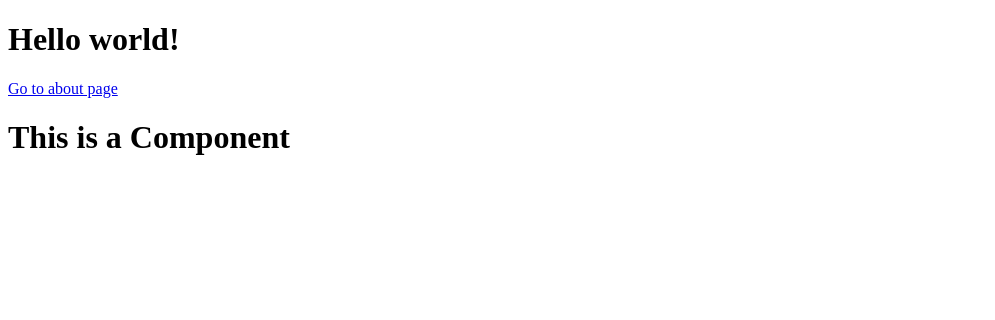
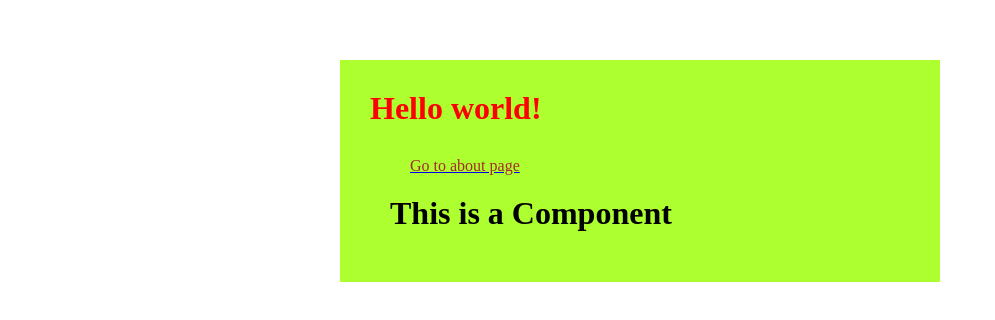
Before and after one commit to MoMoZin/learning-nextjs, a Next.js app in the folder first-next-app/: page / in a window 1280 px wide. Shown: the top 320 px of the page, without its empty margins (0-995 px from the left). Built offline with nearby package versions, Linux system fonts and the light colour scheme.

Commit message:
style with next

```diff
--- a/first-next-app/components/Hello.js
+++ b/first-next-app/components/Hello.js
@@ -1,6 +1,8 @@
+import Style from "./../styles/Hello.module.css";
+
 const Hello = () => {
   return (
-    <h1>Hello world!</h1>
+    <h1 className={Style.hello}>Hello world!</h1>
   );
 };
 
--- a/first-next-app/components/Layout.js
+++ b/first-next-app/components/Layout.js
@@ -2,7 +2,7 @@ import Hello from "../components/Hello";
 
 const Layout = ({ children }) => {
   return (
-    <div className="layout">
+    <div className="container">
       <Hello />
       {children}
     </div>
--- a/first-next-app/pages/_app.js
+++ b/first-next-app/pages/_app.js
@@ -1,4 +1,6 @@
 import Layout from "../components/Layout";
+import "./../styles/globals.css";
+
 export default function App({ Component, pageProps }) {
   return (
     <Layout>
--- a/first-next-app/pages/index.js
+++ b/first-next-app/pages/index.js
@@ -4,8 +4,19 @@ import Component from "../components/Component";
 const index = () => {
   return (
     <div>
-      <Link href="/about">Go to about page</Link>
+      <Link href="/about">
+        <span className="about">Go to about page</span>
+      </Link>
       <Component />
+      <style jsx>
+        {
+          `
+          .about{
+            color:brown;
+          }
+          `
+        }
+      </style>
     </div>
   );
 };
--- /dev/null
+++ b/first-next-app/styles/Hello.module.css
@@ -0,0 +1,3 @@
+.hello {
+  color: red;
+}
--- /dev/null
+++ b/first-next-app/styles/globals.css
@@ -0,0 +1,10 @@
+.container {
+  width: 50%;
+  margin: 0 auto;
+  background-color: greenyellow;
+}
+
+* {
+  margin: 10px;
+  padding: 10px;
+}
```
